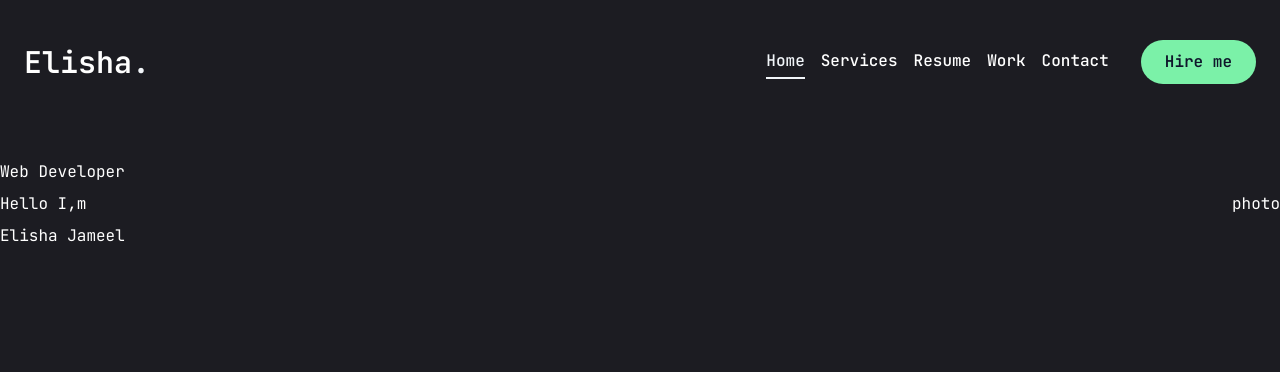
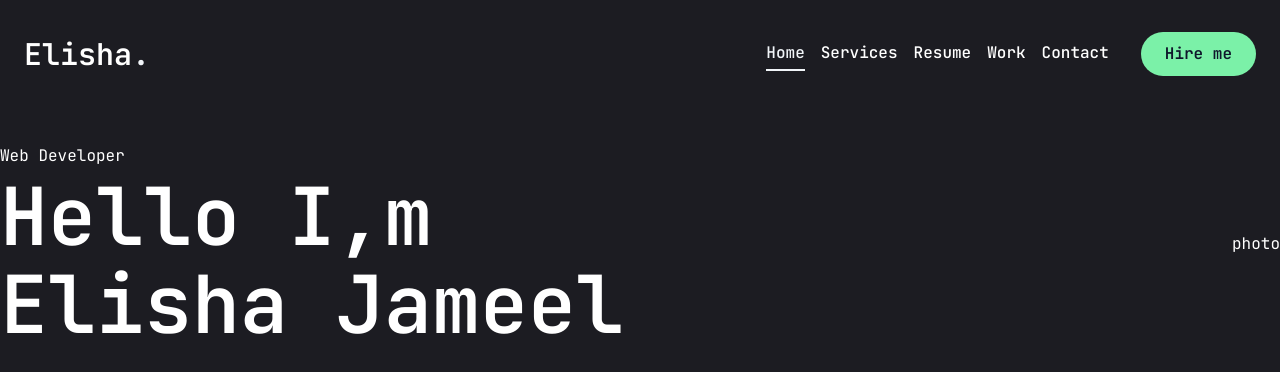
Before and after one commit to elishabhatti/elisha-portfolio, a Next.js app: page / in a window 1280 px wide. Shown: the top 372 px of the page. Built offline with nearby package versions, Linux system fonts and the light colour scheme.

Commit message:
added heading styling

```diff
--- a/app/globals.css
+++ b/app/globals.css
@@ -123,10 +123,16 @@ body {
 }
 
 @layer base {
-  * {
-    @apply border-border outline-ring/50 text-white leading-loose;
+  body {
+    @apply bg-background font-[#1c1c22] text-white leading-loose;
   }
-  body {
-    @apply bg-background text-foreground;
+  .h1 {
+    @apply text-[48px] xl:text-[80px] leading-[1.1] font-semibold;
+  }
+  .h2 {
+    @apply text-[36px] xl:text-[48px] leading-[1.1] font-semibold;
+  }
+  .h3 {
+    @apply text-[20px] xl:text-[24px] leading-[1.1] font-semibold;
   }
 }
```
